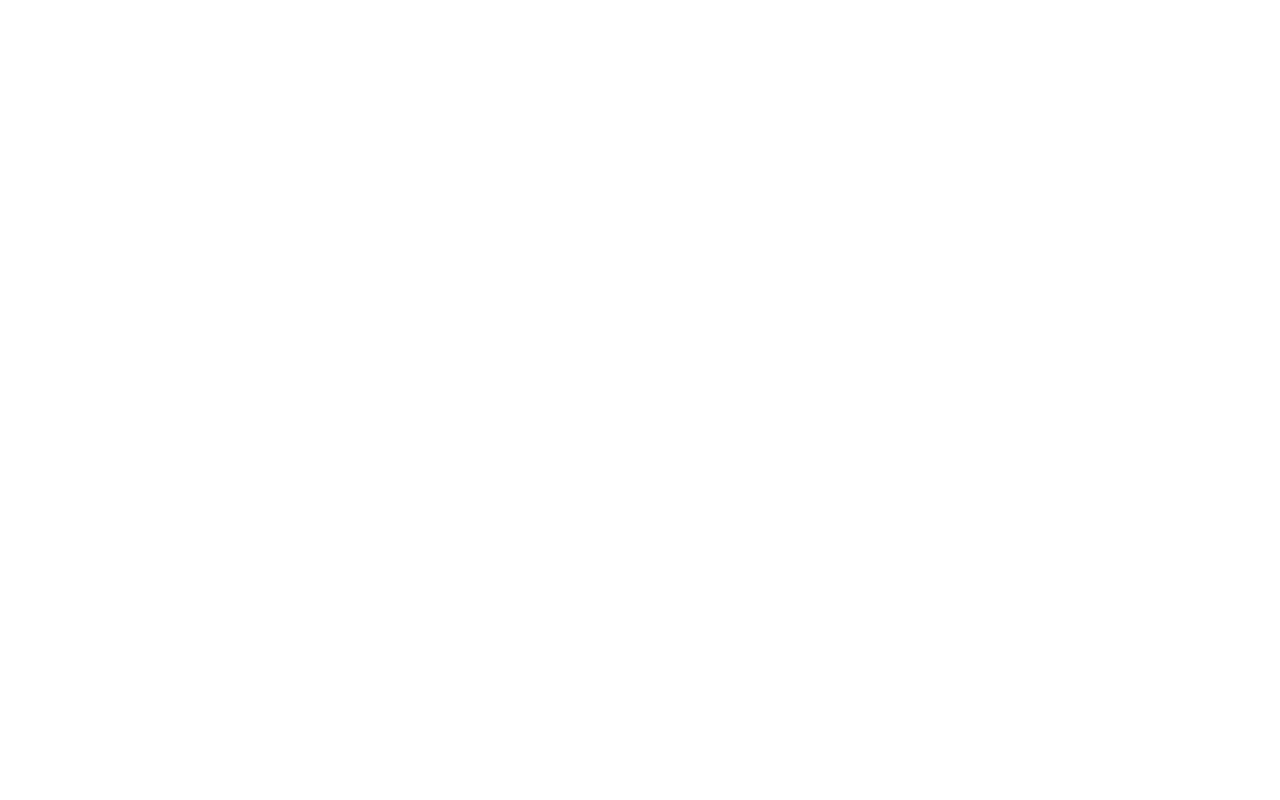
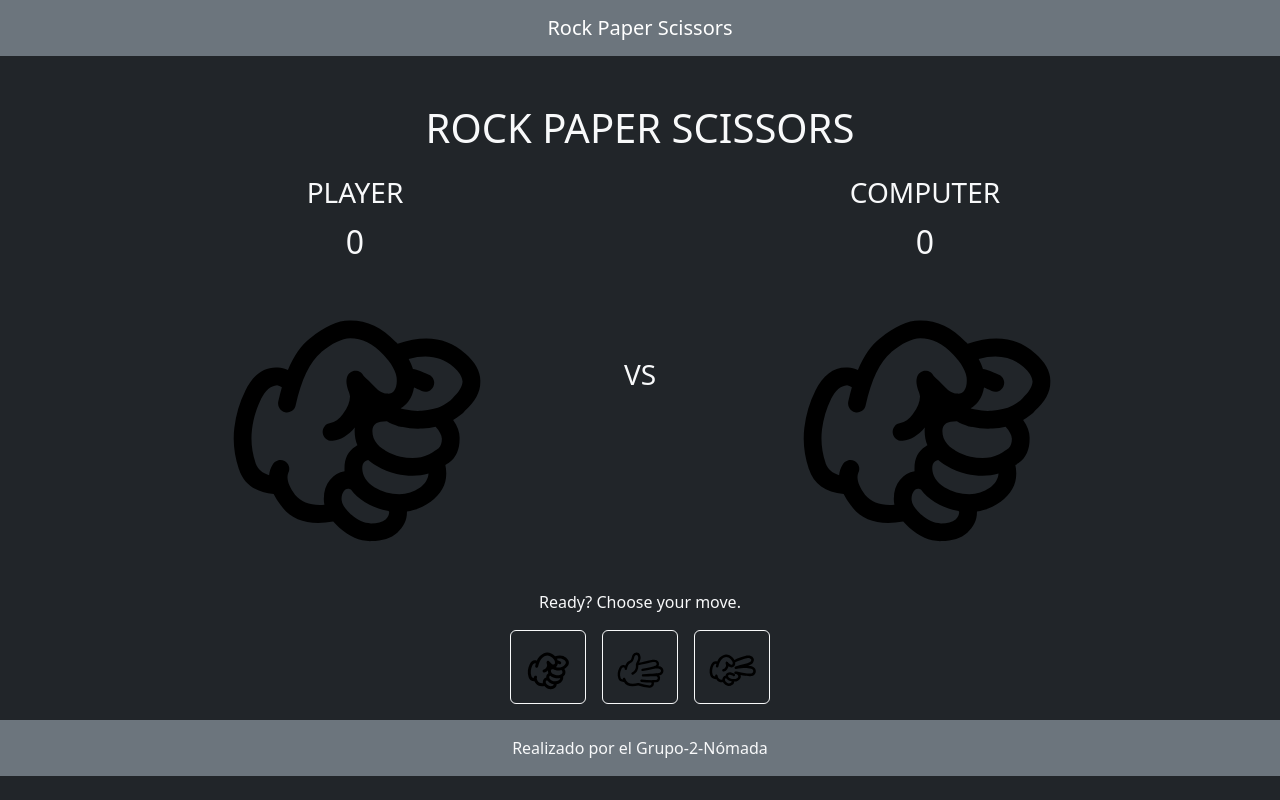
Before and after one commit to DennisMiranda/rock-paper-scissors-game, a website: page index.html in a window 1280 px wide. Drawn offline with nearby package versions, Linux system fonts and the light colour scheme; files that its build step writes are made by us from their sources.

Commit message:
Add html basic styles, class and id

```diff
--- a/css/style.css
+++ b/css/style.css
@@ -0,0 +1,10 @@
+hmtl,
+body {
+  height: 100%;
+}
+
+body {
+  display: flex;
+  flex-direction: column;
+  justify-content: space-between;
+}
--- a/index.html
+++ b/index.html
@@ -6,10 +6,51 @@
     <meta name="viewport" content="width=device-width, initial-scale=1.0">
     <title>Document</title>
     <link rel="stylesheet" href="node_modules/bootstrap/dist/css/bootstrap.min.css">
-    <link rel="stylesheet" href="style.css">
+    <link rel="stylesheet" href="css/style.css">
 </head>
 
-<body>
+<body class="bg-dark text-light text-center">
+    <nav class="navbar navbar-dark bg-secondary">
+        <div class="container">
+            <a class="navbar-brand mx-auto" href="#">Rock Paper Scissors</a>
+        </div>
+    </nav>
+
+    <main class="container mt-5">
+        <h1 class="mb-4">ROCK PAPER SCISSORS</h1>
+
+        <section class="row justify-content-center">
+            <div class="col-md-4 text-center">
+                <h3>PLAYER</h3>
+                <p id="player-score" class="fs-2">0</p>
+                <img src="assets/rock.svg" alt="Player choice" id="player-image" class="img-fluid">
+            </div>
+            <div class="col-md-2 d-flex flex-column justify-content-center ">
+                <h3>VS</h3>
+            </div>
+            <div class="col-md-4 text-center">
+                <h3>COMPUTER</h3>
+                <p id="computer-score" class="fs-2">0</p>
+                <img src="assets/rock.svg" alt="Player choice" id="player-image" class="img-fluid">
+            </div>
+        </section>
+
+        <p class="mt-2">Ready? Choose your move.</p>
+        <div class="d-flex justify-content-center gap-3">
+            <button class="btn btn-outline-light fs-1" id="rock">
+                <img src="assets/rock.svg" alt="Rock" width="50" height="50">
+            </button>
+            <button class="btn btn-outline-light fs-1" id="paper">
+                <img src="assets/paper.svg" alt="Paper" width="50" height="50">
+            </button>
+            <button class="btn btn-outline-light fs-1" id="scissors">
+                <img src="assets/scissors.svg" alt="Paper" width="50" height="50">
+            </button>
+        </div>
+    </main>
+    <footer class="bg-secondary text-light text-center py-3 mt-3">
+        <p class="mb-0">Realizado por el Grupo-2-Nómada</p>
+    </footer>
 
     <script src="node_modules/bootstrap/dist/js/bootstrap.bundle.min.js"></script>
     <script src="js/index.js"></script>
```
Also changed, not shown: 1 other file.
